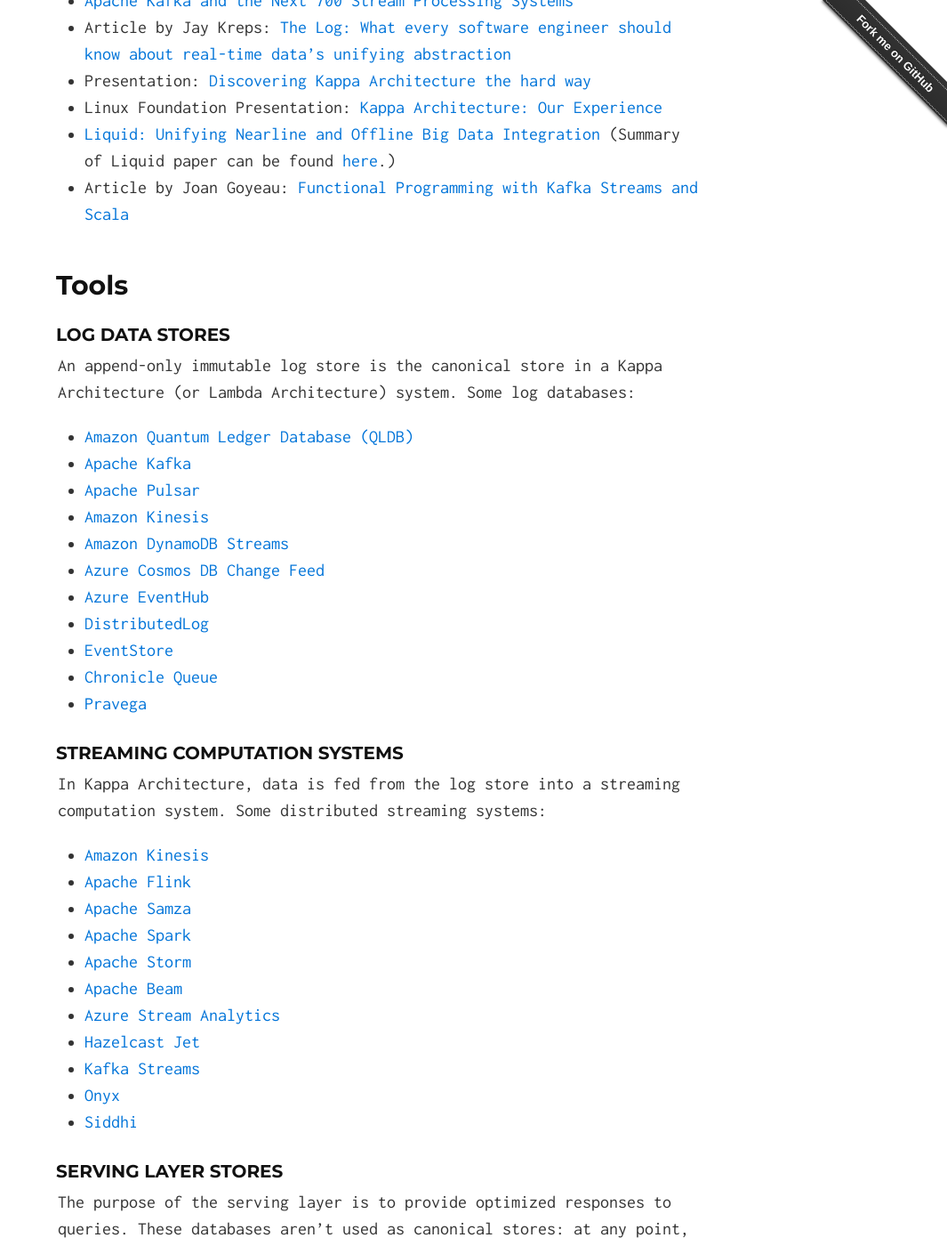
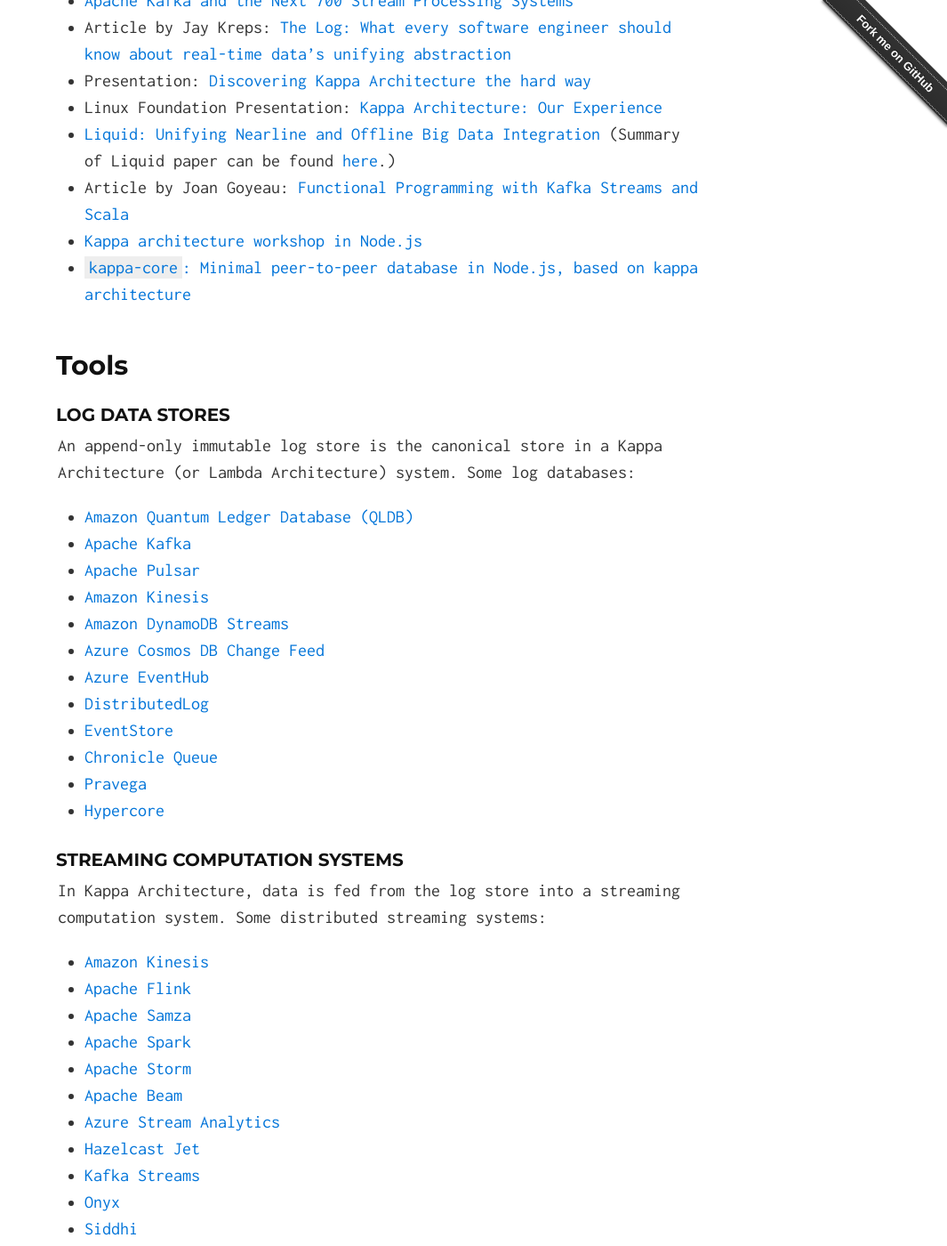
Before and after one commit to milinda/kappa-architecture.com, a Jekyll site: the page built from index.html, in a window 1280 px wide and 1400 px high, scrolled down 2072 px. Shown: the whole window at 89% size, without its empty margins (215-1280 px from the left). Built offline with Jekyll 4.4.1, drawn with Linux system fonts in a browser that asks for light colours.

Commit message:
add kappa-core and hypercore

```diff
--- a/_includes/index.md
+++ b/_includes/index.md
@@ -31,6 +31,8 @@ The idea of Kappa Architecture was first described in an [article](https://www.o
 * Linux Foundation Presentation: [Kappa Architecture: Our Experience](https://events.linuxfoundation.org/sites/events/files/slides/ASPgems%20-%20Kappa%20Architecture.pdf)
 * [Liquid: Unifying Nearline and Offline Big Data Integration](https://web.archive.org/web/20160324171136/http://www.cidrdb.org/cidr2015/Papers/CIDR15_Paper25u.pdf) (Summary of Liquid paper can be found [here](https://blog.acolyer.org/2015/02/04/liquid-unifying-nearline-and-offline-big-data-integration/).)
 * Article by Joan Goyeau: [Functional Programming with Kafka Streams and Scala](https://itnext.io/a-cqrs-approach-with-kafka-streams-and-scala-49bfa78e4295)
+* [Kappa architecture workshop in Node.js](https://kappa-db.github.io/workshop/build/01.html)
+* [`kappa-core`: Minimal peer-to-peer database in Node.js, based on kappa architecture](https://github.com/kappa-db/kappa-core)
 
 ## Tools
 
@@ -49,6 +51,7 @@ An append-only immutable log store is the canonical store in a Kappa Architectur
 * [EventStore](https://eventstore.org)
 * [Chronicle Queue](https://github.com/OpenHFT/Chronicle-Queue)
 * [Pravega](http://pravega.io/)
+* [Hypercore](https://github.com/mafintosh/hypercore)
 
 ### Streaming computation systems
 
```
